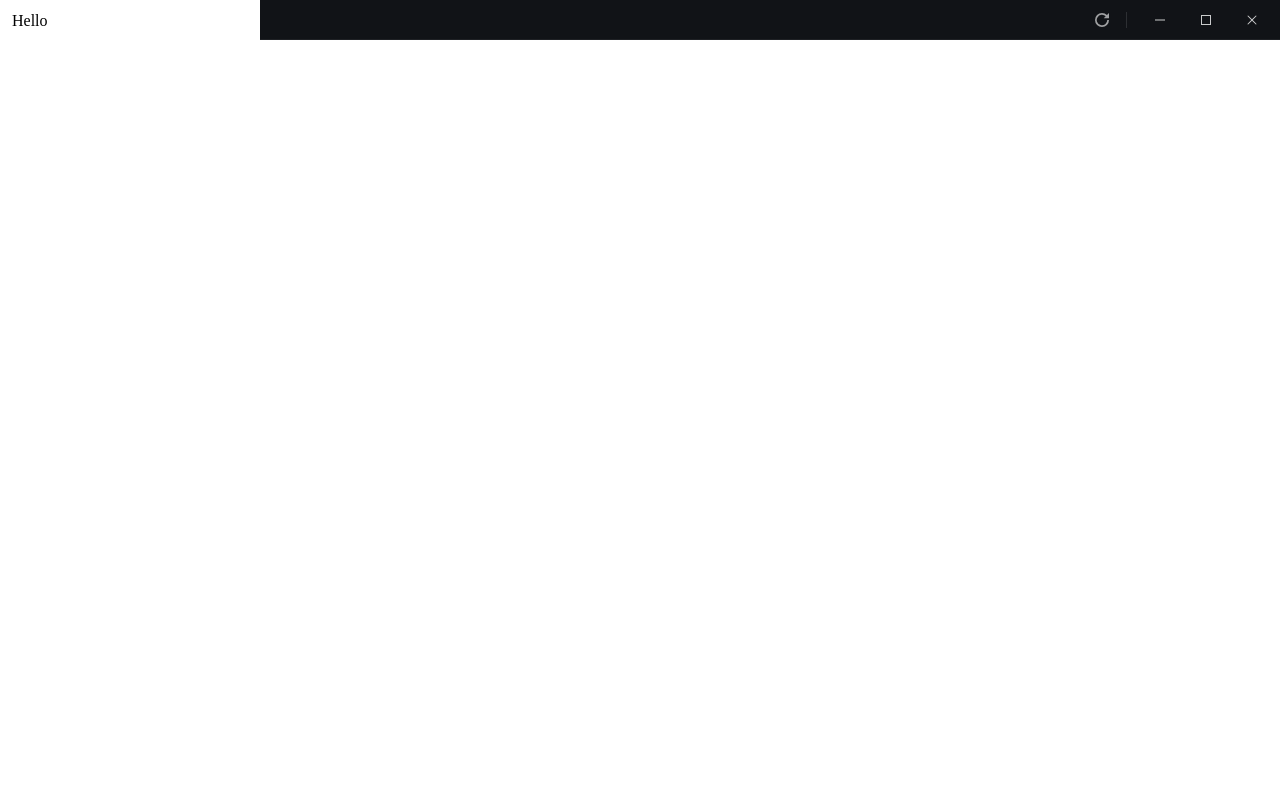
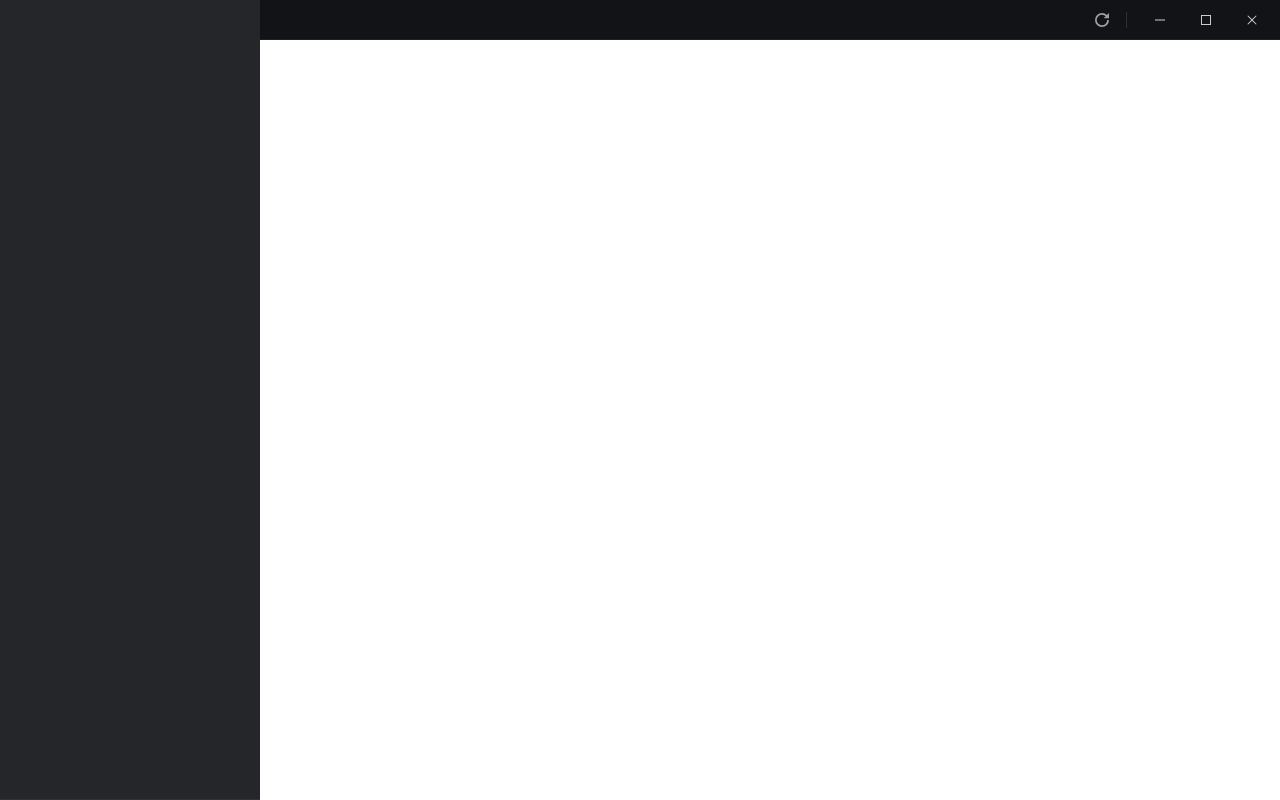
Before and after one commit to SharmaDevanshu089/Env-Explorer, a SvelteKit app: page / in a window 1280 px wide. Built offline with nearby package versions, Linux system fonts and the light colour scheme.

Commit message:
Tweaked color

```diff
--- a/src/routes/home/applicationWindow.svelte
+++ b/src/routes/home/applicationWindow.svelte
@@ -3,7 +3,7 @@
 </script>
 <div class="shell">
   <aside class="left">
-    Hello
+
   </aside>
   <main>
     <ApplicationTitlebar />
@@ -36,4 +36,12 @@
     flex: 1;
     overflow-y: auto;
   }
+  .left{
+    background: #111317ea;
+    backdrop-filter: blur(32px) saturate(1.6);
+    -webkit-backdrop-filter: blur(32px) saturate(1.6);
+
+    border-bottom: 1px solid rgba(255, 255, 255, 0.06);
+    font-family: 'Inter', 'Segoe UI Variable', 'Segoe UI', sans-serif;
+  }
 </style>
```
